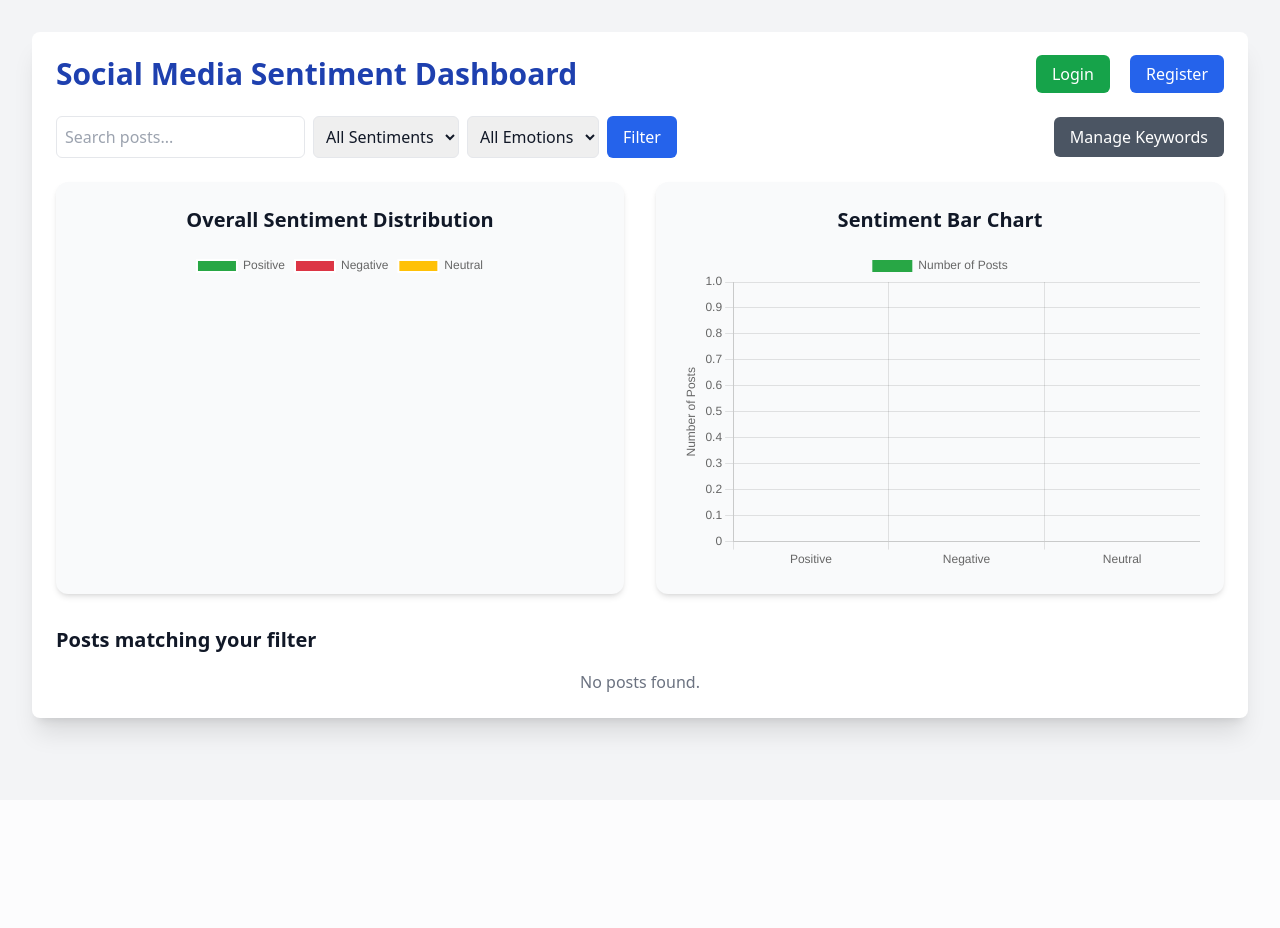
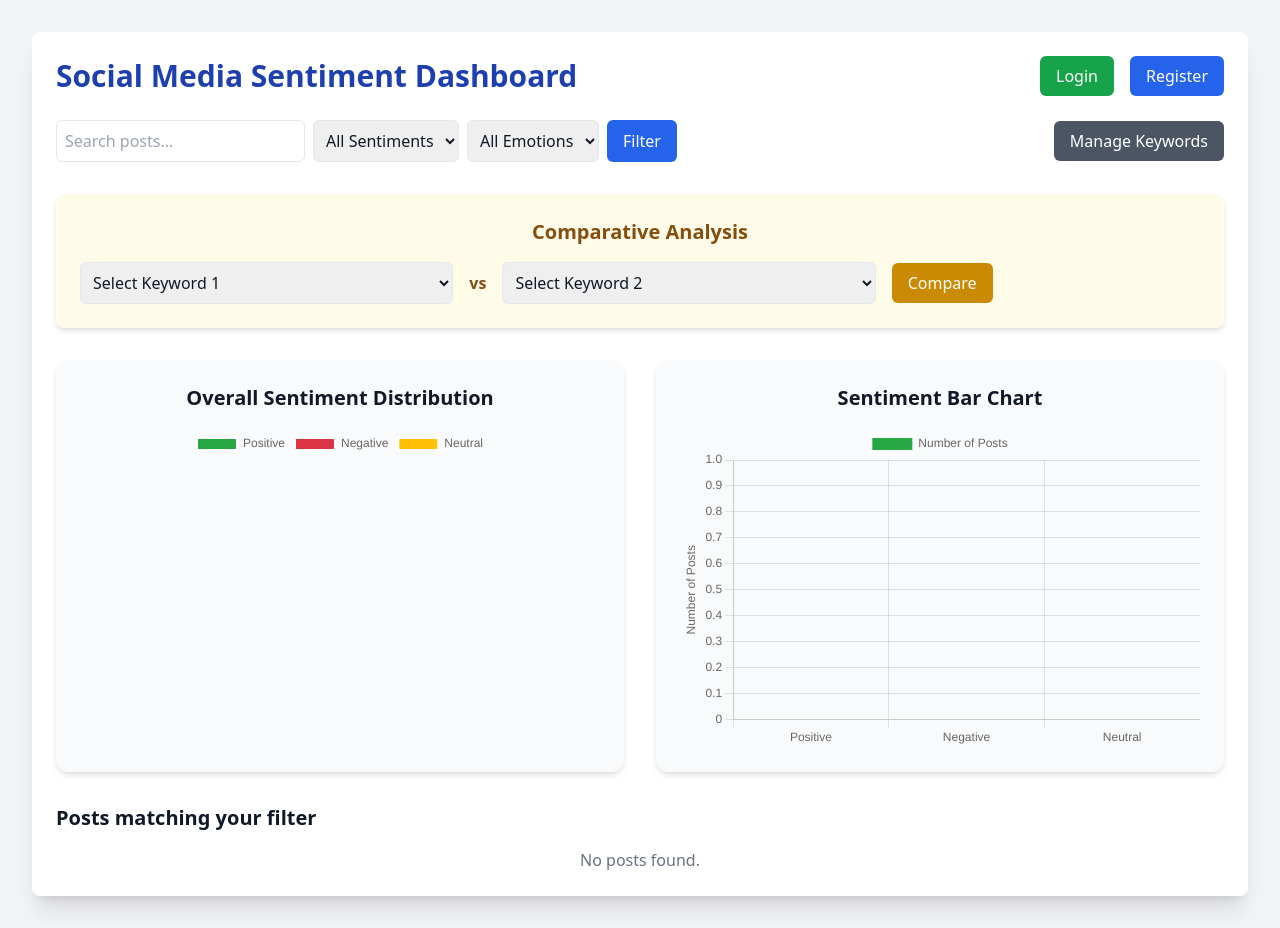
Before and after one commit to Chaaivisva/Social-Media-Sentiment-Monitor, a Django app: page / in a window 1280 px wide. Before the commit the page ends 745 px from the top, so only its background shows below. Run offline with Django 5.2, Linux system fonts and the light colour scheme; data that the repository does not hold is empty; parts of the project's set-up code (start-up, migrations or seed data) failed here and were passed over; some libraries are stand-ins or nearby versions.

Commit message:
Keyword comparision

```diff
--- a/sentiment_project/settings.py
+++ b/sentiment_project/settings.py
@@ -131,7 +131,7 @@ STATIC_URL = 'static/'
 DEFAULT_AUTO_FIELD = 'django.db.models.BigAutoField'
 
 
-TWITTER_BEARER_TOKEN ='AAAAAAAAAAAAAAAAAAAAALNk3gEAAAAAGVYZEdsualZkH4OPscPoD2ZsQIs%3DkwX7t6fOlFjOaLz6s4mJJY4rVJDkUuqqSqW3BvohD3ecdCuQla'
+TWITTER_BEARER_TOKEN ='AAAAAAAAAAAAAAAAAAAAALNk3gEAAAAACZG%2Faaou5lcMjwYfsodJDOX%2FTa0%3DgQqbivDBCwphINooN6KSBUWNFzfsHxoFtI4NhYajHIz0JPeFDT'
 
 
 CELERY_BROKER_URL= 'redis://localhost:6379/0'
--- a/social_analyzer/templates/social_analyzer/dashboard.html
+++ b/social_analyzer/templates/social_analyzer/dashboard.html
@@ -12,9 +12,9 @@
 <body class="bg-gray-100 text-gray-900 font-sans p-8">
 
     <div class="container mx-auto p-6 bg-white rounded-lg shadow-xl">
-        <div class="flex justify-between items-center mb-6">
-            <h1 class="text-3xl font-bold text-blue-800">Social Media Sentiment Dashboard</h1>
-            <div class="space-x-4">
+        <div class="flex flex-col md:flex-row justify-between items-center mb-6 space-y-4 md:space-y-0">
+            <h1 class="text-3xl font-bold text-blue-800 text-center md:text-left">Social Media Sentiment Dashboard</h1>
+            <div class="space-x-4 flex flex-wrap justify-center md:justify-end">
                 {% if user.is_authenticated %}
                     <a href="{% url 'view-reports' %}" class="px-4 py-2 bg-gray-600 text-white rounded-md hover:bg-gray-700 transition duration-300">View Saved Reports</a>
                     <form action="{% url 'logout' %}" method="post" class="inline-block">
@@ -29,35 +29,76 @@
         </div>
 
         <div class="mb-6 flex flex-col md:flex-row justify-between items-center space-y-4 md:space-y-0 md:space-x-4">
-            <form action="{% url 'dashboard' %}" method="get" class="w-full md:w-1/2 flex space-x-2">
+            <form action="{% url 'dashboard' %}" method="get" class="w-full md:w-1/2 flex flex-col sm:flex-row space-y-2 sm:space-y-0 sm:space-x-2">
                 <input type="text" name="q" placeholder="Search posts..." value="{{ search_query }}"
                        class="flex-1 p-2 border rounded-md focus:outline-none focus:ring-2 focus:ring-blue-300">
-                <select name="sentiment" class="p-2 border rounded-md focus:outline-none focus:ring-2 focus:ring-blue-300">
+                <select name="sentiment" class="p-2 border rounded-md focus:outline-none focus:ring-2 focus:ring-blue-300 w-full sm:w-auto">
                     <option value="">All Sentiments</option>
                     <option value="positive" {% if selected_sentiment == 'positive' %}selected{% endif %}>Positive</option>
                     <option value="negative" {% if selected_sentiment == 'negative' %}selected{% endif %}>Negative</option>
                     <option value="neutral" {% if selected_sentiment == 'neutral' %}selected{% endif %}>Neutral</option>
                 </select>
-                <select name="emotion" class="p-2 border rounded-md focus:outline-none focus:ring-2 focus:ring-blue-300">
+                <select name="emotion" class="p-2 border rounded-md focus:outline-none focus:ring-2 focus:ring-blue-300 w-full sm:w-auto">
                     <option value="">All Emotions</option>
                     {% for emotion in emotions %}
                         <option value="{{ emotion }}" {% if selected_emotion == emotion %}selected{% endif %}>{{ emotion|capfirst }}</option>
                     {% endfor %}
                 </select>
-                <button type="submit" class="px-4 py-2 bg-blue-600 text-white rounded-md hover:bg-blue-700 transition duration-300">Filter</button>
+                <button type="submit" class="px-4 py-2 bg-blue-600 text-white rounded-md hover:bg-blue-700 transition duration-300 w-full sm:w-auto">Filter</button>
             </form>
             <a href="{% url 'admin:social_analyzer_trackedkeyword_changelist' %}" target="_blank"
-               class="px-4 py-2 bg-gray-600 text-white rounded-md hover:bg-gray-700 transition duration-300">Manage Keywords</a>
+               class="px-4 py-2 bg-gray-600 text-white rounded-md hover:bg-gray-700 transition duration-300 w-full md:w-auto text-center">Manage Keywords</a>
 
             {% if user.is_authenticated %}
-                <form action="{% url 'save-report' %}?q={{ search_query }}&sentiment={{ selected_sentiment }}&emotion={{ selected_emotion }}" method="post" class="inline-block">
+                <form action="{% url 'save-report' %}?q={{ search_query }}&sentiment={{ selected_sentiment }}&emotion={{ selected_emotion }}" method="post" class="inline-block w-full md:w-auto mt-4 md:mt-0">
                     {% csrf_token %}
-                    <input type="text" name="report_name" placeholder="Enter Report Name" class="p-2 border rounded-md focus:outline-none focus:ring-2 focus:ring-purple-300">
+                    <div class="flex space-x-2">
+                        <input type="text" name="report_name" placeholder="Enter Report Name" class="flex-1 p-2 border rounded-md focus:outline-none focus:ring-2 focus:ring-purple-300">
                         <button type="submit" class="px-4 py-2 bg-purple-600 text-white rounded-md hover:bg-purple-700 transition duration-300">Save Report</button>
+                    </div>
                 </form>
             {% endif %}
         </div>
 
+        <!-- Comparative Analysis Form (NEW) -->
+        <div class="mt-8 mb-8 p-6 bg-yellow-50 rounded-lg shadow-md">
+            <h2 class="text-xl font-semibold mb-4 text-center text-yellow-800">Comparative Analysis</h2>
+            <form action="{% url 'dashboard' %}" method="get" class="flex flex-col md:flex-row space-y-4 md:space-y-0 md:space-x-4 items-center">
+                <select name="compare1" class="p-2 border rounded-md focus:outline-none focus:ring-2 focus:ring-yellow-300 w-full md:w-1/3">
+                    <option value="">Select Keyword 1</option>
+                    {% for keyword in keywords %}
+                        <option value="{{ keyword.keyword }}">{{ keyword.keyword|capfirst }}</option>
+                    {% endfor %}
+                </select>
+                <span class="text-yellow-800 font-bold">vs</span>
+                <select name="compare2" class="p-2 border rounded-md focus:outline-none focus:ring-2 focus:ring-yellow-300 w-full md:w-1/3">
+                    <option value="">Select Keyword 2</option>
+                    {% for keyword in keywords %}
+                        <option value="{{ keyword.keyword }}">{{ keyword.keyword|capfirst }}</option>
+                    {% endfor %}
+                </select>
+                <button type="submit" class="px-4 py-2 bg-yellow-600 text-white rounded-md hover:bg-yellow-700 transition duration-300 w-full md:w-auto">Compare</button>
+            </form>
+        </div>
+
+        {% if compare_mode %}
+            <!-- Comparative Analysis Charts (NEW) -->
+            <div class="grid grid-cols-1 md:grid-cols-2 gap-8 mb-8">
+                <div class="bg-gray-50 p-6 rounded-xl shadow-md">
+                    <h2 class="text-xl font-semibold mb-4 text-center">Sentiment for {{ compare_keyword1|capfirst }}</h2>
+                    <div class="w-full h-80 flex items-center justify-center">
+                        <canvas id="comp1PieChart" class="max-h-full max-w-full"></canvas>
+                    </div>
+                </div>
+                <div class="bg-gray-50 p-6 rounded-xl shadow-md">
+                    <h2 class="text-xl font-semibold mb-4 text-center">Sentiment for {{ compare_keyword2|capfirst }}</h2>
+                    <div class="w-full h-80 flex items-center justify-center">
+                        <canvas id="comp2PieChart" class="max-h-full max-w-full"></canvas>
+                    </div>
+                </div>
+            </div>
+        {% else %}
+            <!-- Standard Dashboard Charts -->
             <div class="grid grid-cols-1 md:grid-cols-2 gap-8 mb-8">
                 <div class="bg-gray-50 p-6 rounded-xl shadow-md">
                     <h2 class="text-xl font-semibold mb-4 text-center">Overall Sentiment Distribution</h2>
@@ -72,6 +113,7 @@
                     </div>
                 </div>
             </div>
+        {% endif %}
 
         <div class="mt-8">
             <h2 class="text-xl font-semibold mb-4">Posts matching your filter</h2>
@@ -110,13 +152,46 @@
 
     <script>
         document.addEventListener('DOMContentLoaded', () => {
-            fetch('/api/sentiment-data/')
+            const urlParams = new URLSearchParams(window.location.search);
+            const compareMode = urlParams.has('compare1') && urlParams.has('compare2');
+
+            fetch('/api/sentiment-data/' + window.location.search)
             .then(response => response.json())
             .then(data => {
+                const backgroundColors = ['#28a745', '#dc3545', '#ffc107']; // Positive, Negative, Neutral
+
+                if (compareMode) {
+                    // Comparative Analysis Charts
+                    const comp1Data = data.compare1_charts;
+                    new Chart(document.getElementById('comp1PieChart').getContext('2d'), {
+                        type: 'pie',
+                        data: {
+                            labels: comp1Data.labels,
+                            datasets: [{
+                                data: comp1Data.data,
+                                backgroundColor: backgroundColors,
+                            }]
+                        },
+                        options: { responsive: true, maintainAspectRatio: false }
+                    });
+
+                    const comp2Data = data.compare2_charts;
+                    new Chart(document.getElementById('comp2PieChart').getContext('2d'), {
+                        type: 'pie',
+                        data: {
+                            labels: comp2Data.labels,
+                            datasets: [{
+                                data: comp2Data.data,
+                                backgroundColor: backgroundColors,
+                            }]
+                        },
+                        options: { responsive: true, maintainAspectRatio: false }
+                    });
+
+                } else {
+                    // Standard Dashboard Charts
                     const pieChartData = data.sentiment_pie_chart;
                     const barChartData = data.sentiment_bar_chart;
-
-                const backgroundColors = ['#28a745', '#dc3545', '#ffc107']; // Positive, Negative, Neutral
 
                     new Chart(document.getElementById('sentimentPieChart').getContext('2d'), {
                         type: 'pie',
@@ -127,10 +202,7 @@
                                 backgroundColor: backgroundColors,
                             }]
                         },
-                    options: {
-                        responsive: true,
-                        maintainAspectRatio: false,
-                    }
+                        options: { responsive: true, maintainAspectRatio: false }
                     });
 
                     new Chart(document.getElementById('sentimentBarChart').getContext('2d'), {
@@ -154,6 +226,7 @@
                             }
                         }
                     });
+                }
             })
             .catch(error => console.error('Error fetching data:', error));
         });
--- a/social_analyzer/views.py
+++ b/social_analyzer/views.py
@@ -1,27 +1,50 @@
 from django.shortcuts import render, redirect, get_object_or_404
 from django.http import JsonResponse
 from django.db.models import Count
-from social_analyzer.models import SocialPost, TrackedKeyword, SavedReport, AlertSettings
+from social_analyzer.models import SocialPost, TrackedKeyword, SavedReport
 from collections import defaultdict
 import datetime
+import json
 from django.contrib.auth.decorators import login_required
 from django.views.decorators.http import require_POST
-import json
 from django.contrib.auth.forms import UserCreationForm
 from django.contrib import messages
 
 def dashboard(request):
+    keyword_filter = request.GET.get('keyword')
+    compare_keyword1 = request.GET.get('compare1')
+    compare_keyword2 = request.GET.get('compare2')
+
     posts = SocialPost.objects.all().order_by('-timestamp')
+
+    if compare_keyword1 and compare_keyword2:
+        posts_comp1 = posts.filter(description__icontains=compare_keyword1)
+        posts_comp2 = posts.filter(description__icontains=compare_keyword2)
+
+        context = {
+            'compare_mode': True,
+            'posts_comp1': posts_comp1,
+            'posts_comp2': posts_comp2,
+            'compare_keyword1': compare_keyword1,
+            'compare_keyword2': compare_keyword2,
+            'keywords': TrackedKeyword.objects.filter(is_active=True),
+        }
+        return render(request, 'social_analyzer/dashboard.html', context)
+
+    elif keyword_filter:
+        posts = posts.filter(description__icontains=keyword_filter)
+
+    else:
+        posts = SocialPost.objects.all().order_by('-timestamp')
+
     sentiment_filter = request.GET.get('sentiment')
     search_query = request.GET.get('q')
     emotion_filter = request.GET.get('emotion')
 
     if sentiment_filter:
         posts = posts.filter(sentiment_label=sentiment_filter)
-
     if search_query:
         posts = posts.filter(description__icontains=search_query)
-
     if emotion_filter:
         posts = posts.filter(emotion_label=emotion_filter)
 
@@ -29,28 +52,48 @@ def dashboard(request):
         'posts': posts,
         'selected_sentiment': sentiment_filter or '',
         'selected_emotion': emotion_filter or '',
+        'selected_keyword': keyword_filter or '',
         'search_query': search_query or '',
         'emotions': SocialPost.objects.values_list('emotion_label', flat=True).distinct(),
+        'keywords': TrackedKeyword.objects.filter(is_active=True),
     }
     return render(request, 'social_analyzer/dashboard.html', context)
 
+def get_sentiment_data(request):
+    keyword_filter = request.GET.get('keyword')
+    compare_keyword1 = request.GET.get('compare1')
+    compare_keyword2 = request.GET.get('compare2')
 
-def get_sentiment_data(request):
     labels_order = ['positive', 'negative', 'neutral']
-    sentiment_counts = SocialPost.objects.values('sentiment_label').annotate(count=Count('id'))
-    sentiment_data = {label: 0 for label in labels_order}
-    for item in sentiment_counts:
-        label = item['sentiment_label']
-        if label in sentiment_data:
-            sentiment_data[label] = item['count']
-    chart_labels = [label.capitalize() for label in labels_order]
-    chart_data = [sentiment_data[label] for label in labels_order]
 
-    return JsonResponse({
-        'sentiment_pie_chart': {'labels': chart_labels, 'data': chart_data},
-        'sentiment_bar_chart': {'labels': chart_labels, 'data': chart_data}
-    })
+    def get_sentiment_data_for_keyword(keyword):
+        posts_for_keyword = SocialPost.objects.filter(description__icontains=keyword) if keyword else SocialPost.objects.all()
+        sentiment_counts = posts_for_keyword.values('sentiment_label').annotate(count=Count('id'))
 
+        sentiment_data = {label: 0 for label in labels_order}
+        for item in sentiment_counts:
+            label = item['sentiment_label']
+            if label in sentiment_data:
+                sentiment_data[label] = item['count']
+
+        return {
+            'labels': [label.capitalize() for label in labels_order],
+            'data': [sentiment_data[label] for label in labels_order]
+        }
+
+    if compare_keyword1 and compare_keyword2:
+        data_comp1 = get_sentiment_data_for_keyword(compare_keyword1)
+        data_comp2 = get_sentiment_data_for_keyword(compare_keyword2)
+        return JsonResponse({
+            'compare1_charts': data_comp1,
+            'compare2_charts': data_comp2,
+        })
+    else:
+        chart_data = get_sentiment_data_for_keyword(keyword_filter)
+        return JsonResponse({
+            'sentiment_pie_chart': chart_data,
+            'sentiment_bar_chart': chart_data,
+        })
 
 @login_required
 @require_POST
@@ -58,6 +101,9 @@ def save_report(request):
     sentiment_filter = request.GET.get('sentiment')
     search_query = request.GET.get('q')
     emotion_filter = request.GET.get('emotion')
+    keyword_filter = request.GET.get('keyword')
+    compare_keyword1 = request.GET.get('compare1')
+    compare_keyword2 = request.GET.get('compare2')
 
     posts_to_save = SocialPost.objects.all().order_by('-timestamp')
     if sentiment_filter:
@@ -66,6 +112,12 @@ def save_report(request):
         posts_to_save = posts_to_save.filter(description__icontains=search_query)
     if emotion_filter:
         posts_to_save = posts_to_save.filter(emotion_label=emotion_filter)
+    if keyword_filter:
+        posts_to_save = posts_to_save.filter(description__icontains=keyword_filter)
+    if compare_keyword1:
+        posts_to_save = posts_to_save.filter(description__icontains=compare_keyword1)
+    if compare_keyword2:
+        posts_to_save = posts_to_save.filter(description__icontains=compare_keyword2)
 
     report_name = request.POST.get('report_name', f'Report from {datetime.datetime.now().strftime("%Y-%m-%d %H:%M:%S")}')
 
@@ -94,7 +146,7 @@ def view_reports(request):
 
 @login_required
 def load_report(request, report_id):
-    report = get_object_or_404(SavedReport, id = report_id, user = request.user)
+    report = get_object_or_404(SavedReport, id=report_id, user=request.user)
     report_data = json.loads(report.report_data)
 
     context = {
```
Also changed, not shown: social_analyzer/management/commands/fetch_data.py (+21 -6 lines), social_analyzer/migrations/0005_socialpost_location.py (added), social_analyzer/migrations/0006_remove_socialpost_location.py (added). Lines whose indentation alone changed are shown as unchanged.
